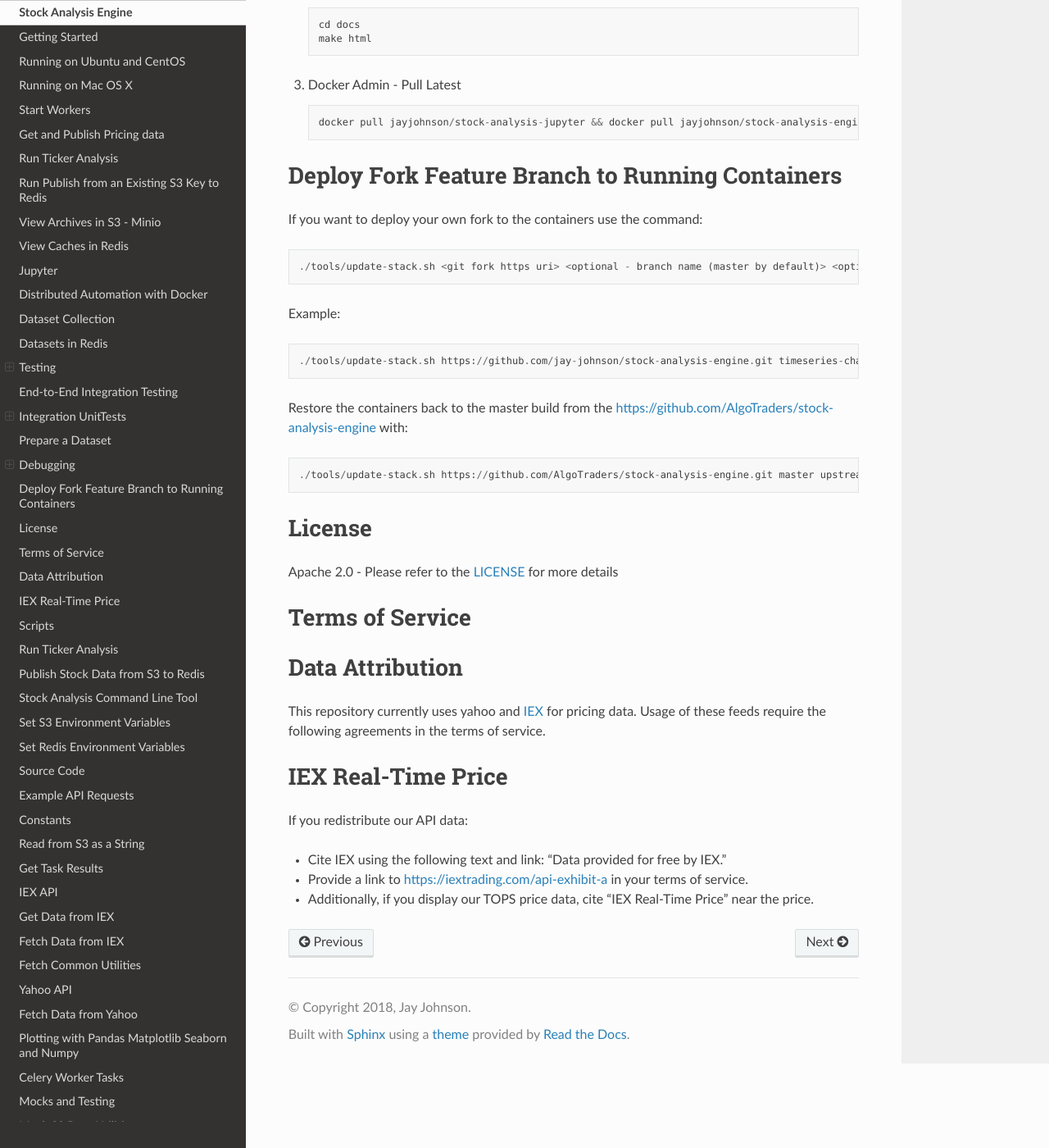
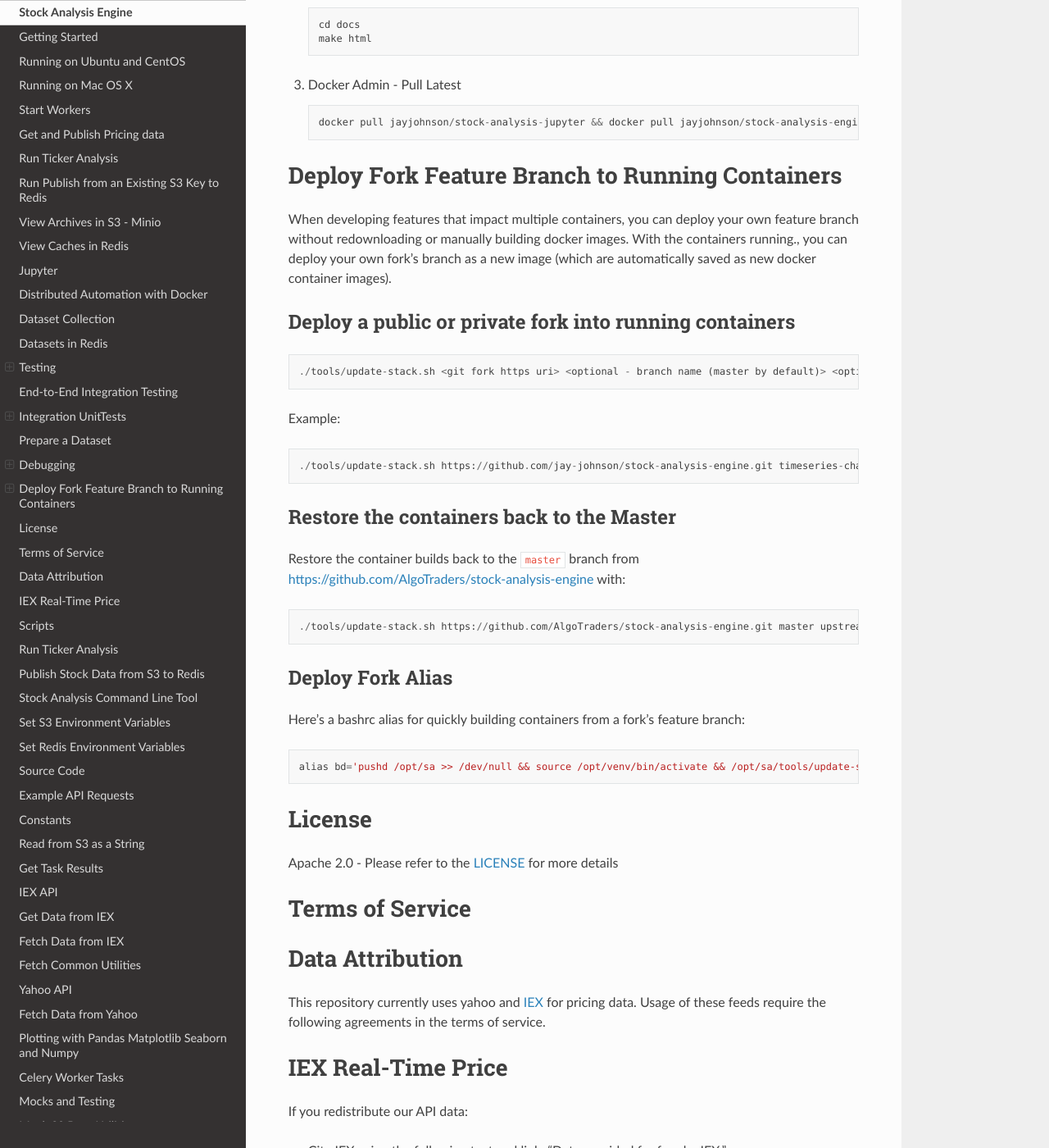
Before and after one commit to AlgoTraders/stock-analysis-engine, a Sphinx documentation site: the page built from docs/source/README.rst, in a window 1280 px wide and 1400 px high, scrolled down 12850 px. Shown: the whole window at 82% size. Built offline with Sphinx 7.4.7 and the Read the Docs theme 2.0.0, drawn with Linux system fonts in a browser that asks for light colours; some of the changed text lies outside the part shown.

Commit message:
doc updates for the new deploy from public or private fork support

```diff
--- a/docs/source/README.rst
+++ b/docs/source/README.rst
@@ -672,7 +672,10 @@ Linting and Other Tools
 Deploy Fork Feature Branch to Running Containers
 ================================================
 
-If you want to deploy your own fork to the containers use the command:
+When developing features that impact multiple containers, you can deploy your own feature branch without redownloading or manually building docker images. With the containers running., you can deploy your own fork's branch as a new image (which are automatically saved as new docker container images).
+
+Deploy a public or private fork into running containers
+-------------------------------------------------------
 
 ::
 
@@ -684,11 +687,23 @@ Example:
 
     ./tools/update-stack.sh https://github.com/jay-johnson/stock-analysis-engine.git timeseries-charts jay
 
-Restore the containers back to the master build from the https://github.com/AlgoTraders/stock-analysis-engine with:
+Restore the containers back to the Master
+-----------------------------------------
+
+Restore the container builds back to the ``master`` branch from https://github.com/AlgoTraders/stock-analysis-engine with:
 
 ::
 
     ./tools/update-stack.sh https://github.com/AlgoTraders/stock-analysis-engine.git master upstream
+
+Deploy Fork Alias
+-----------------
+
+Here's a bashrc alias for quickly building containers from a fork's feature branch:
+
+::
+
+    alias bd='pushd /opt/sa >> /dev/null && source /opt/venv/bin/activate && /opt/sa/tools/update-stack.sh https://github.com/jay-johnson/stock-analysis-engine.git timeseries-charts jay && popd >> /dev/null'
 
 License
 =======
--- a/setup.py
+++ b/setup.py
@@ -62,7 +62,7 @@ sys.path.insert(
 setup(
     name='stock-analysis-engine',
     cmdclass={'build_py': build_py},
-    version='1.0.45',
+    version='1.0.46',
     description=(
         'Stock Analysis Engine - '
         'Use this to get pricing data for tickers '
```
Also changed, not shown: other parts of docs/source/README.rst (+2 -2 lines), README.rst (+17 -2 lines).
